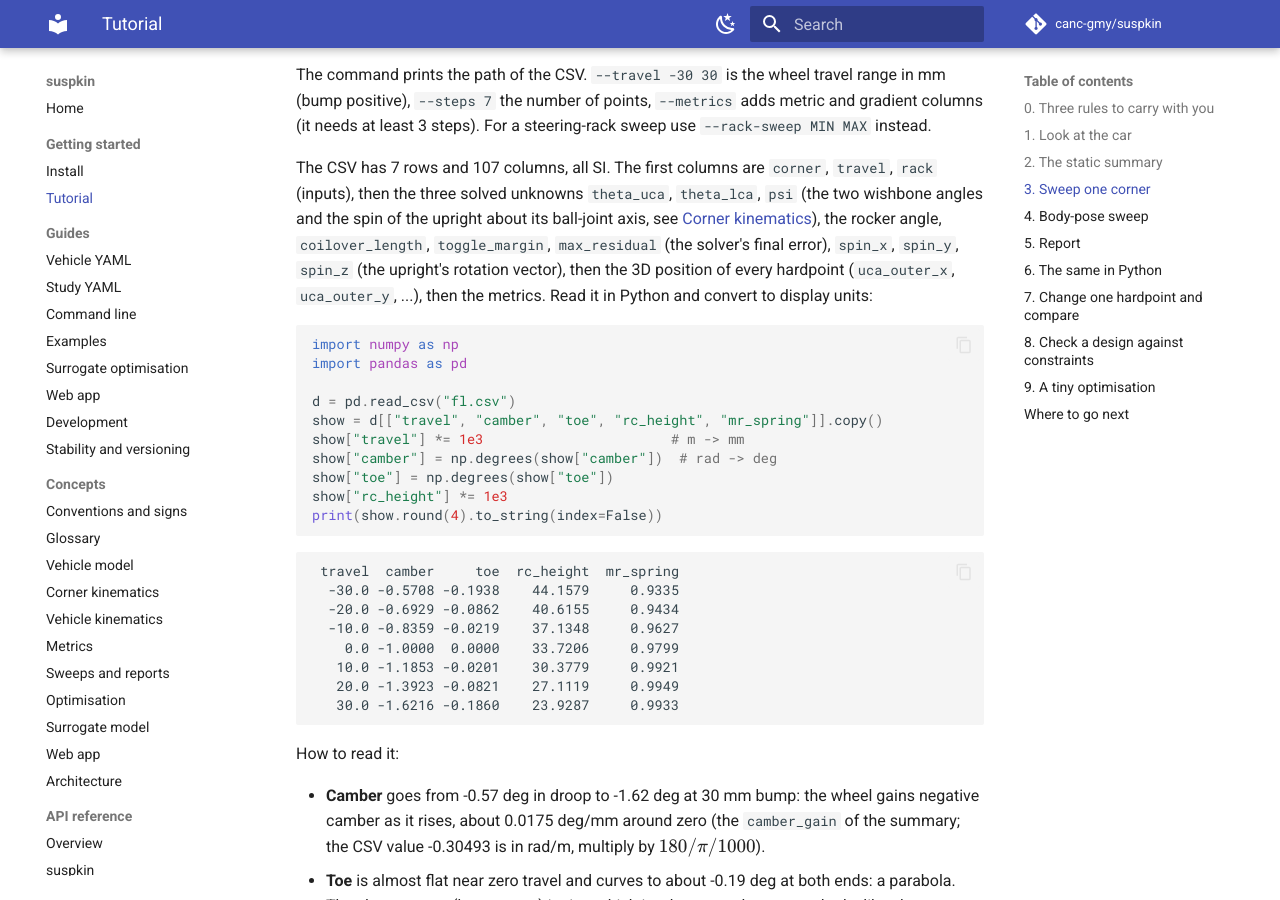
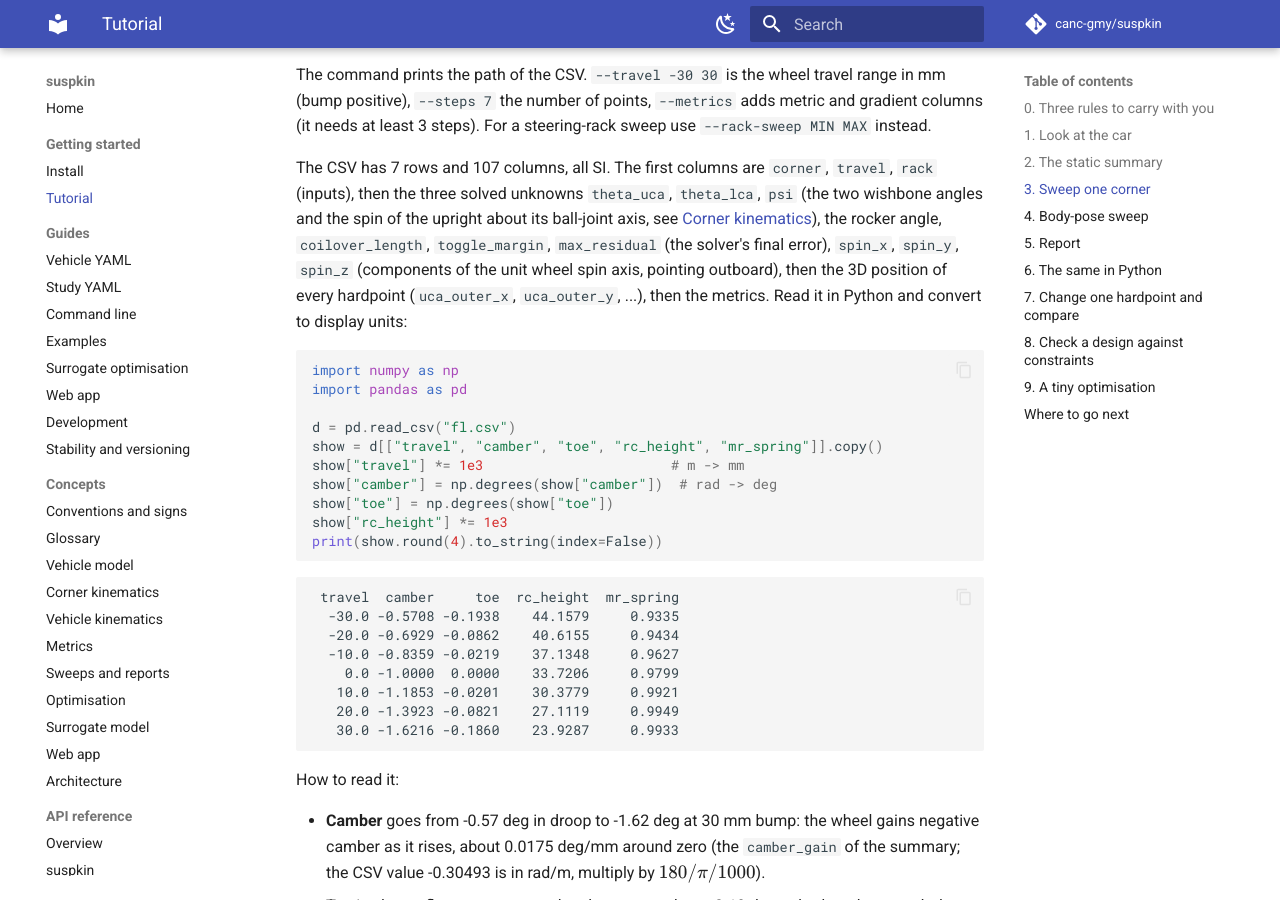
Before and after one commit to canc-gmy/suspkin, an MkDocs documentation site: the page built from docs/getting-started/tutorial.md, in a window 1280 px wide and 900 px high, scrolled down 6193 px. Built offline with MkDocs 1.6.1 and Material for MkDocs 9.7.7, drawn with Linux system fonts in a browser that asks for light colours; comment, search, counter and statistics services are not loaded.

Commit message:
docs(tutorial): spin_x/y/z are the unit wheel spin axis
Co-Authored-By: Claude Opus 5.5 <noreply@anthropic.com>

```diff
--- a/docs/getting-started/tutorial.md
+++ b/docs/getting-started/tutorial.md
@@ -205,7 +205,7 @@ The CSV has 7 rows and 107 columns, all SI. The first columns are `corner`, `tra
 (inputs), then the three solved unknowns `theta_uca`, `theta_lca`, `psi` (the two wishbone angles and the
 spin of the upright about its ball-joint axis, see
 [Corner kinematics](../concepts/corner-kinematics.md)), the rocker angle, `coilover_length`,
-`toggle_margin`, `max_residual` (the solver's final error), `spin_x`, `spin_y`, `spin_z` (the upright's rotation vector), then the 3D position of every
+`toggle_margin`, `max_residual` (the solver's final error), `spin_x`, `spin_y`, `spin_z` (components of the unit wheel spin axis, pointing outboard), then the 3D position of every
 hardpoint (`uca_outer_x`, `uca_outer_y`, ...), then the metrics. Read it in Python and convert to display
 units:
 
```
